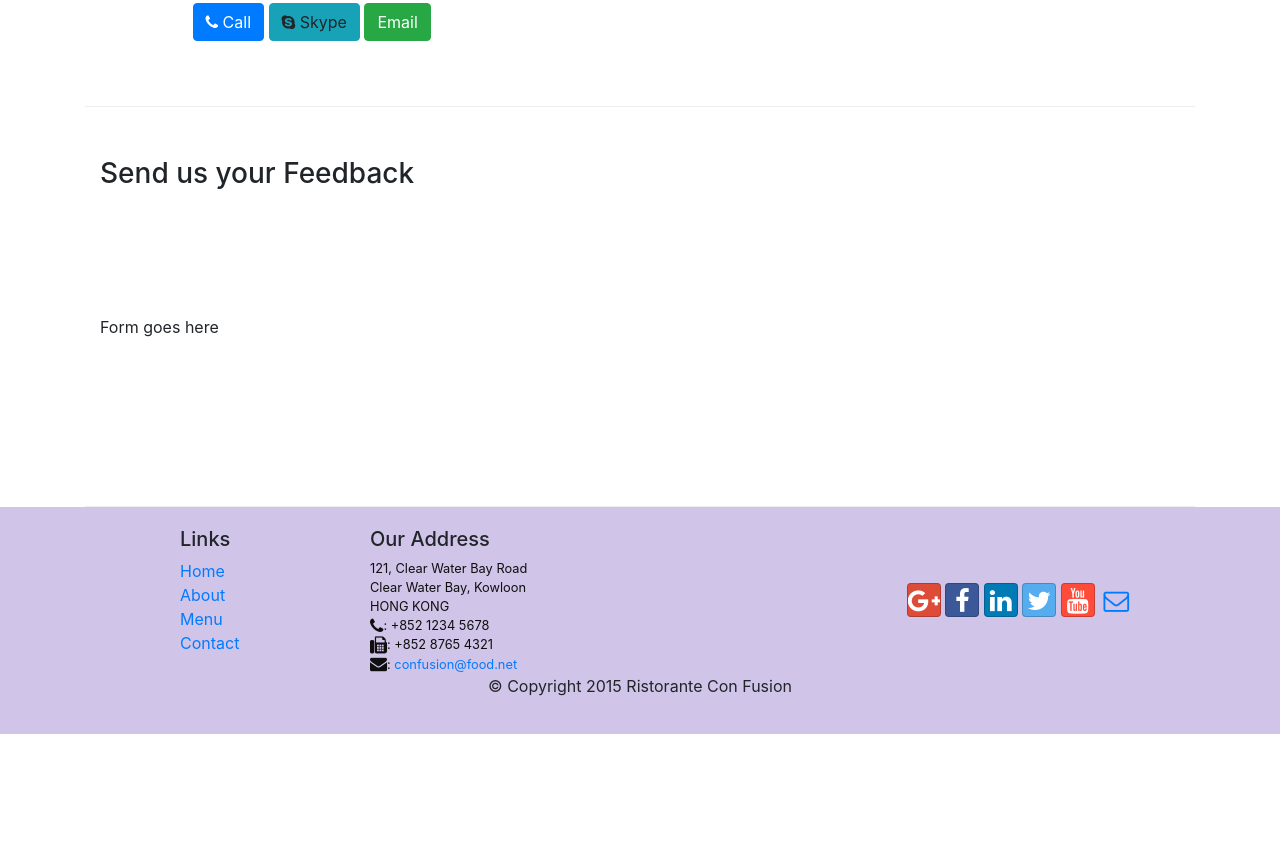
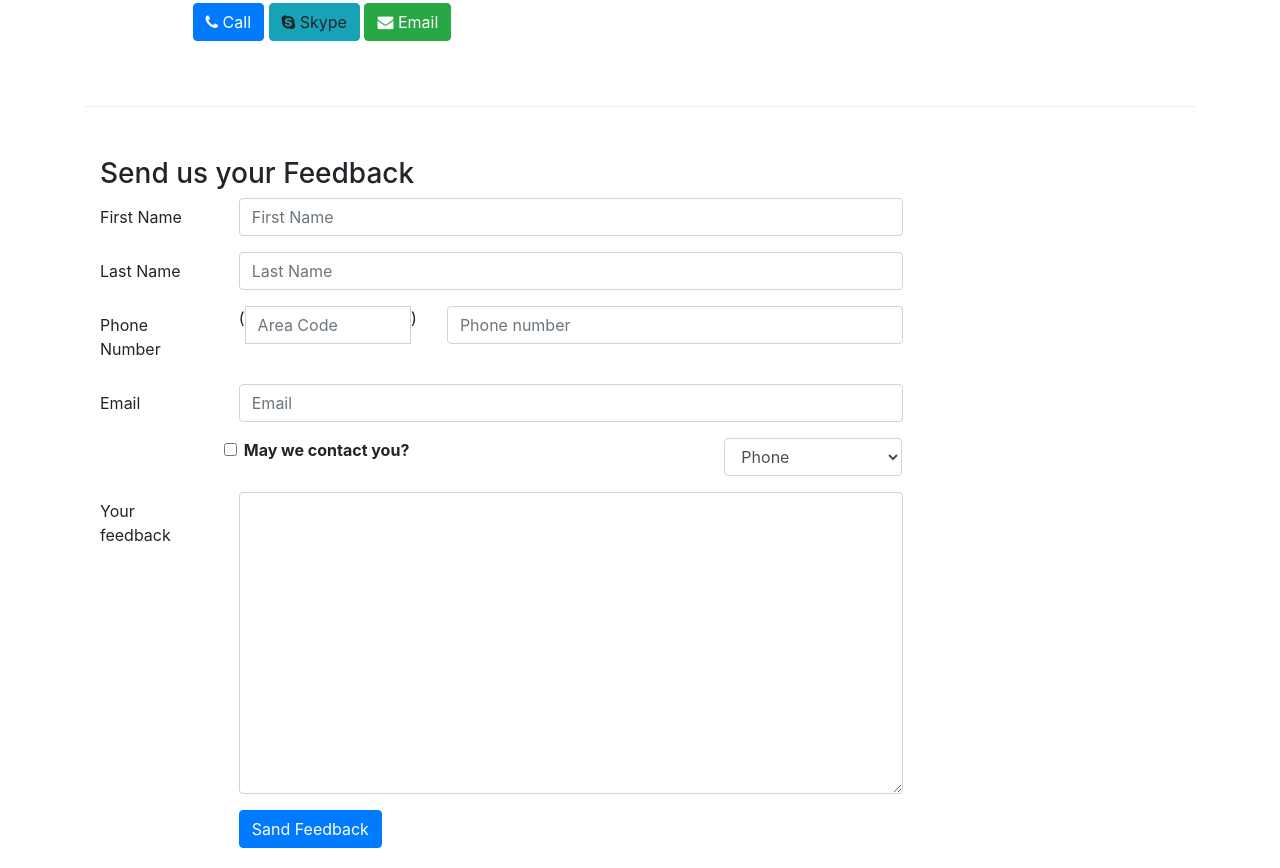
Before and after one commit to jayarayee/conFusion, a website: page contactus.html in a window 1280 px wide. Shown: the part 734-1602 px from the top of the page. Before the commit the page ends 1468 px from the top, so only its background shows below. Drawn offline with nearby package versions, Linux system fonts and the light colour scheme.

Commit message:
forms and buttons

```diff
--- a/contactus.html
+++ b/contactus.html
@@ -83,7 +83,7 @@
                 <div class="bt-group" role="group">
                   <a role="button" class="btn btn-primary" href="tel:+85212345678"><i class="fa fa-phone"></i> Call</a>
                   <a role="button" class="btn btn-info"><i class="fa fa-skype"></i> Skype</a>
-                  <a role="button" class="btn btn-success" href="mailto:confusion@food.net><i class="fa fa-envelope"></i> Email</a>
+                  <a role="button" class="btn btn-success" href="mailto:confusion@food.net"><i class="fa fa-envelope"></i> Email</a>
                 </div>
             </div>
         </div>
@@ -93,7 +93,68 @@
               <h3>Send us your Feedback</h3>
            </div>
             <div class="col-12 col-md-9">
-                Form goes here
+                <form>
+                  <div class="form-group row">
+                    <label for="firstname" class="col-md-2 col-form-label">First Name</label>
+                    <div class="col-md-10">
+                      <input type="text" class="form-control" id="firstname" name="firstname"
+                      placeholder="First Name"/>
+                    </div>
+                  </div>
+                  <div class="form-group row">
+                    <label for="lastname" class="col-md-2 col-form-label">Last Name</label>
+                    <div class="col-md-10">
+                      <input type="text" class="form-control" id="lastname" name="lastname"
+                      placeholder="Last Name">
+                  </div>
+                </div>
+                <div class="form-group row">
+                  <label for="telnum" class="col-md-2 col-form-label">Phone Number</label>
+                  <div class="col-5 col-sm-4 col-md-3">
+                    <div class="input-group">
+                      <div class="input-group-addon">(</div><input type="tel" class="form-control" id="areacode" name="telnum"
+                      placeholder="Area Code"/>
+                      <div class="input-group-addon">)</div>
+                    </div>
+                  </div>
+                  <div class="col-7 col-sm-6 col-md-7">
+                    <input type="tel" class="form-control" id="telnum" name="telnum"
+                    placeholder="Phone number"/>
+                  </div>
+                </div>
+                <div class="form-group row">
+                  <label for="emailid" class="col-md-2 col-form-label">Email</label>
+                  <div class="col-md-10">
+                    <input type="email" class="form-control" id="emailid" name="emailid"
+                    placeholder="Email"/>
+                  </div>
+                </div>
+                  <div class="form-group row">
+                    <div class="form-check col-md-6 offset-md-2">
+                      <label class="form-check-label">
+                      <input type="checkbox" class="form-check-input"
+                        name="approve" value="">
+                        <strong>May we contact you?</strong></label>
+                    </div>
+                    <div class="col-md-3 offset-md-1">
+                      <select class="form-control">
+                      <<option value="">Phone</option>
+                    <<option value="">Email</option></select>
+                    </div>
+                  </div>
+                  <div class="form-group row">
+                    <label for="feedback" class="col-md-2 col-form-label">Your feedback</label>
+                    <div class="col-md-10 ">
+                      <textarea class="form-control" id="feedback" name="feedback"
+                      rows="12"></textarea>
+                    </div>
+                  </div>
+                  <div class="form-group row">
+                    <div class="offset-md-2 col-md-10">
+                      <button type="submit" class="btn btn-primary">Sand Feedback</button>
+                    </div>
+                  </div>
+                </form>
             </div>
              <div class="col-12 col-md">
             </div>
```
